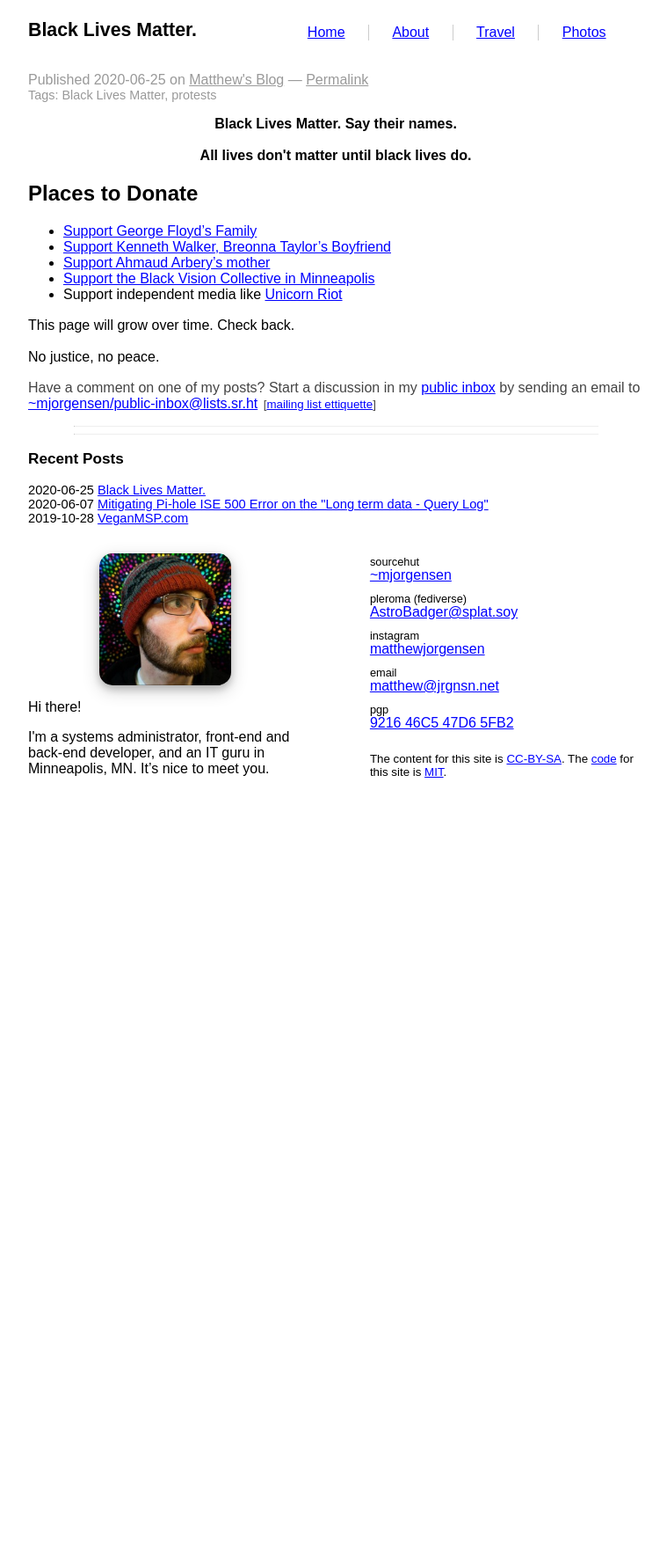
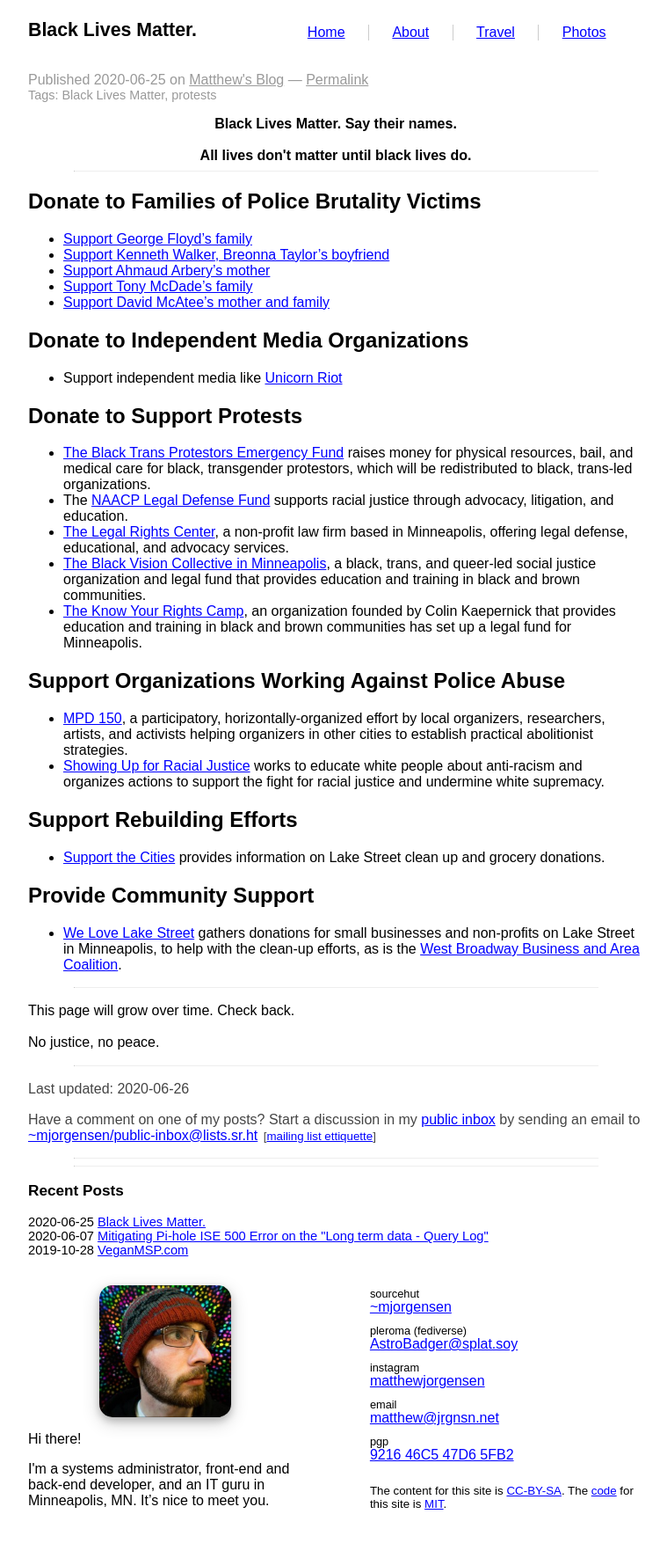
Before and after one commit to prplecake/jrgnsn.net, a Jekyll site: the page built from _posts/2020-06-25-Black-Lives-Matter.md, in a window 1280 px wide. Shown: the whole page at 88% size, without its empty margins (258-1017 px from the left). Built offline with Jekyll 4.4.1, drawn with Linux system fonts in a browser that asks for light colours; before the commit the page ends 939 px from its top, so only the background shows below that.

Commit message:
Update BLM post.

```diff
--- a/_posts/2020-06-25-Black-Lives-Matter.md
+++ b/_posts/2020-06-25-Black-Lives-Matter.md
@@ -11,14 +11,87 @@
 don't matter until black lives do.</strong>
 </center>
 
-## Places to Donate
+---
 
-* [Support George Floyd's Family](https://www.gofundme.com/f/georgefloyd)
-* [Support Kenneth Walker, Breonna Taylor's Boyfriend](https://www.gofundme.com/f/legal-representation-for-kenneth-walker?utm_source=facebook&utm_medium=social&utm_campaign=p_cp%20share-sheet&fbclid=IwAR20jPXOOsP_AJse2LwIag6oNa7ZotyvpOCW2SItGfnHha8NVpQz7vMeWTk)
-* [Support Ahmaud Arbery's mother](https://www.gofundme.com/f/i-run-with-maud)
-* [Support the Black Vision Collective in Minneapolis](https://www.blackvisionsmn.org/about)
-* Support independent media like [Unicorn Riot](https://unicornriot.ninja/donate/)
+## Donate to Families of Police Brutality Victims
+
+* [Support George Floyd's family][0-0]
+* [Support Kenneth Walker, Breonna Taylor's boyfriend][0-1]
+* [Support Ahmaud Arbery's mother][0-2]
+* [Support Tony McDade's family][0-3]
+* [Support David McAtee's mother and family][0-4]
+
+[0-0]:https://www.gofundme.com/f/georgefloyd
+[0-1]:https://www.gofundme.com/f/legal-representation-for-kenneth-walker?utm_source=facebook&utm_medium=social&utm_campaign=p_cp%20share-sheet&fbclid=IwAR20jPXOOsP_AJse2LwIag6oNa7ZotyvpOCW2SItGfnHha8NVpQz7vMeWTk
+[0-2]:https://www.gofundme.com/f/i-run-with-maud
+[0-3]:https://www.gofundme.com/f/in-memory-of-tony-mcdade
+[0-4]:https://www.gofundme.com/f/justicefordavidmcatee
+
+## Donate to Independent Media Organizations
+
+* Support independent media like [Unicorn Riot][1-0]
+
+[1-0]:https://unicornriot.ninja/donate/
+
+
+## Donate to Support Protests
+
+* [The Black Trans Protestors Emergency Fund][2-0] raises money for
+physical resources, bail, and medical care for black, transgender
+protestors, which will be redistributed to black, trans-led
+organizations.
+* The [NAACP Legal Defense Fund][2-1] supports racial justice through
+advocacy, litigation, and education.
+* [The Legal Rights Center][2-2], a non-profit law firm based in
+Minneapolis,
+offering legal defense, educational, and advocacy services.
+* [The Black Vision Collective in Minneapolis][2-3], a black, trans, and
+queer-led social justice organization and legal fund that provides
+education and training in black and brown communities.
+* [The Know Your Rights Camp][2-4], an organization founded by Colin
+Kaepernick that provides education and training in black and brown
+communities has set up a legal fund for Minneapolis.
+
+[2-0]:https://www.instagram.com/p/CA8GE-HDbxa/
+[2-1]:https://www.naacpldf.org/about-us/
+[2-2]:https://www.legalrightscenter.org
+[2-3]:https://www.blackvisionsmn.org/about
+[2-4]:https://www.knowyourrightscamp.com
+
+## Support Organizations Working Against Police Abuse
+
+* [MPD 150][3-0], a participatory, horizontally-organized effort by
+local organizers, researchers, artists, and activists helping organizers
+in other cities to establish practical abolitionist strategies.
+* [Showing Up for Racial Justice][3-1] works to educate white people
+about anti-racism and organizes actions to support the fight for racial
+justice and undermine white supremacy.
+
+[3-0]:https://www.mpd150.com/
+[3-1]:https://www.showingupforracialjustice.org/donate-to-surj.html
+
+## Support Rebuilding Efforts
+
+* [Support the Cities][4-0] provides information on Lake Street clean up
+and grocery donations.
+
+[4-0]:https://www.facebook.com/supportthecities/
+
+## Provide Community Support
+
+* [We Love Lake Street][5-0] gathers donations for small businesses and
+non-profits on Lake Street in Minneapolis, to help with the clean-up
+efforts, as is the [West Broadway Business and Area Coalition][5-1].
+
+[5-0]:https://www.welovelakestreet.com
+[5-1]:http://westbroadway.org
+
+---
 
 This page will grow over time. Check back.
 
 No justice, no peace.
+
+---
+
+<span class="text-muted">Last updated: 2020-06-26</span>
```
